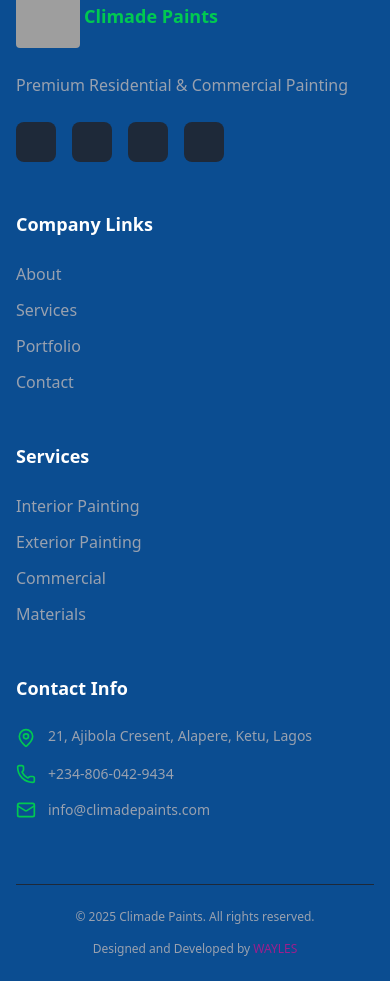
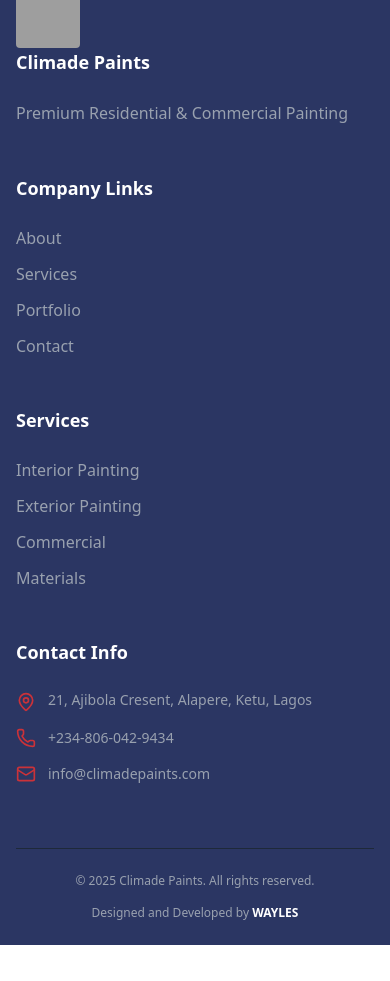
Before and after one commit to Wayles-D/Climade-Paints, a React (Vite) app: page / in a window 390 px wide. Shown: the part 2380-3361 px from the top of the page. After the commit the page ends 3325 px from the top, so only its background shows below. Built offline with nearby package versions, Linux system fonts and the light colour scheme; grey boxes are pictures that could not be loaded.

Commit message:
Update Footer component styles for improved aesthetics and responsiveness

```diff
--- a/src/Navigation/Footer.jsx
+++ b/src/Navigation/Footer.jsx
@@ -24,13 +24,13 @@
   ];
 
   return (
-    <footer className="bg-[#0B4D91] text-white">
+    <footer className="bg-[#2B3663] text-white">
       <div className="max-w-7xl mx-auto px-4 sm:px-6 lg:px-8">
         {/* Main Footer Content */}
-        <div className="py-16 grid grid-cols-1 md:grid-cols-2 lg:grid-cols-4 gap-12">
+        <div className="py-16 grid grid-cols-1 sm:grid-cols-2 lg:grid-cols-4 gap-12">
           {/* Company Info */}
           <div className="space-y-6">
-            <div className="flex items-center">
+            <div className="">
               <div className="">
                 <img
                   src="https://res.cloudinary.com/dmb5ggmvg/image/upload/v1759492178/WhatsApp_Image_2025-10-03_at_12.49.12_3505a48c_ovx9ud.jpg"
@@ -38,8 +38,8 @@
                   className="w-16 h-16 rounded-sm"
                 />
               </div>
-              <div className="ml-1">
-                <h2 className="text-green-500 font-bold text-lg">
+              <div className="">
+                <h2 className="text-white font-bold text-lg">
                   Climade Paints
                 </h2>
               </div>
@@ -47,16 +47,7 @@
             <p className="text-gray-400 leading-relaxed">
               Premium Residential & Commercial Painting
             </p>
-            <div className="flex space-x-4">
-              {companyLinks.map((social, index) => (
-                <a
-                  key={index}
-                  href={social.href}
-                  className="h-10 w-10 bg-gray-800 hover:bg-green-600 rounded-lg flex items-center justify-center transition-colors duration-200"
-                  aria-label={social.name}
-                ></a>
-              ))}
-            </div>
+
           </div>
 
           {/* Company Links */}
@@ -98,17 +89,17 @@
             <h4 className="text-lg font-semibold">Contact Info</h4>
             <div className="space-y-4">
               <div className="flex items-start space-x-3">
-                <MapPin className="h-5 w-5 text-green-500 mt-0.5 flex-shrink-0" />
+                <MapPin className="h-5 w-5 text-[#CB3239] mt-0.5 flex-shrink-0" />
                 <p className="text-gray-400 text-sm">
                   21, Ajibola Cresent, Alapere, Ketu, Lagos
                 </p>
               </div>
               <div className="flex items-center space-x-3">
-                <Phone className="h-5 w-5 text-green-500 flex-shrink-0" />
+                <Phone className="h-5 w-5 text-[#CB3239] flex-shrink-0" />
                 <p className="text-gray-400 text-sm">+234-806-042-9434</p>
               </div>
               <div className="flex items-center space-x-3">
-                <Mail className="h-5 w-5 text-green-500 flex-shrink-0" />
+                <Mail className="h-5 w-5 text-[#CB3239] flex-shrink-0" />
                 <p className="text-gray-400 text-sm">info@climadepaints.com</p>
               </div>
             </div>
@@ -117,14 +108,14 @@
 
         {/* Bottom Bar */}
         <div className="py-6 border-t border-gray-800">
-          <div className="flex flex-col md:flex-row justify-between items-center space-y-4 md:space-y-0">
+          <div className="flex flex-col sm:flex-row justify-between items-center space-y-4 sm:space-y-0">
             <p className="text-gray-400 text-xs text-center">
               © 2025 Climade Paints. All rights reserved.
             </p>
 
             <p className="text-gray-400 text-xs">
               Designed and Developed by{" "}
-              <span className="text-[#9E1E8D]">
+              <span className="text-white font-semibold">
                 {" "}
                 <a href="https://wayles-portfolio.vercel.app">WAYLES</a>
               </span>
```
